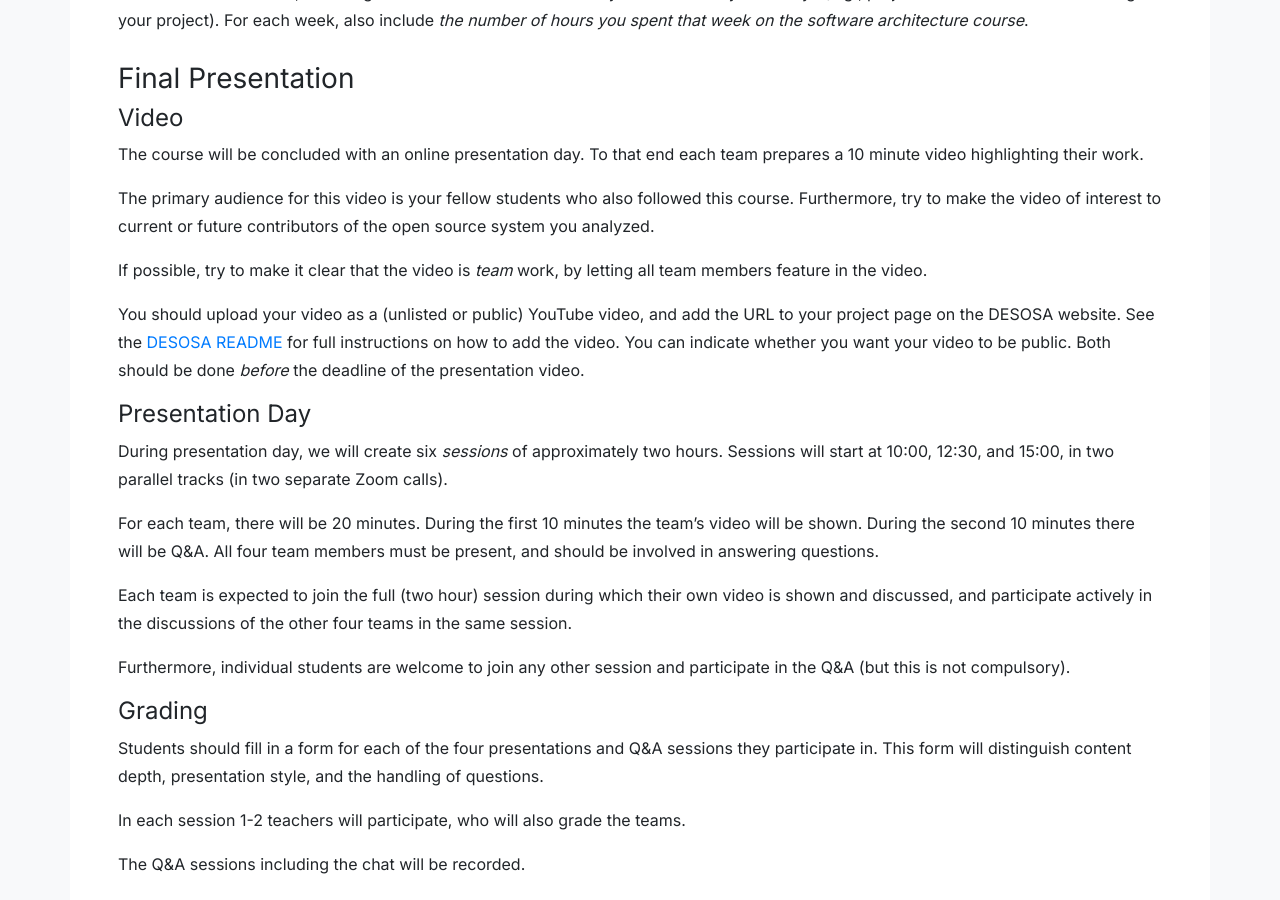
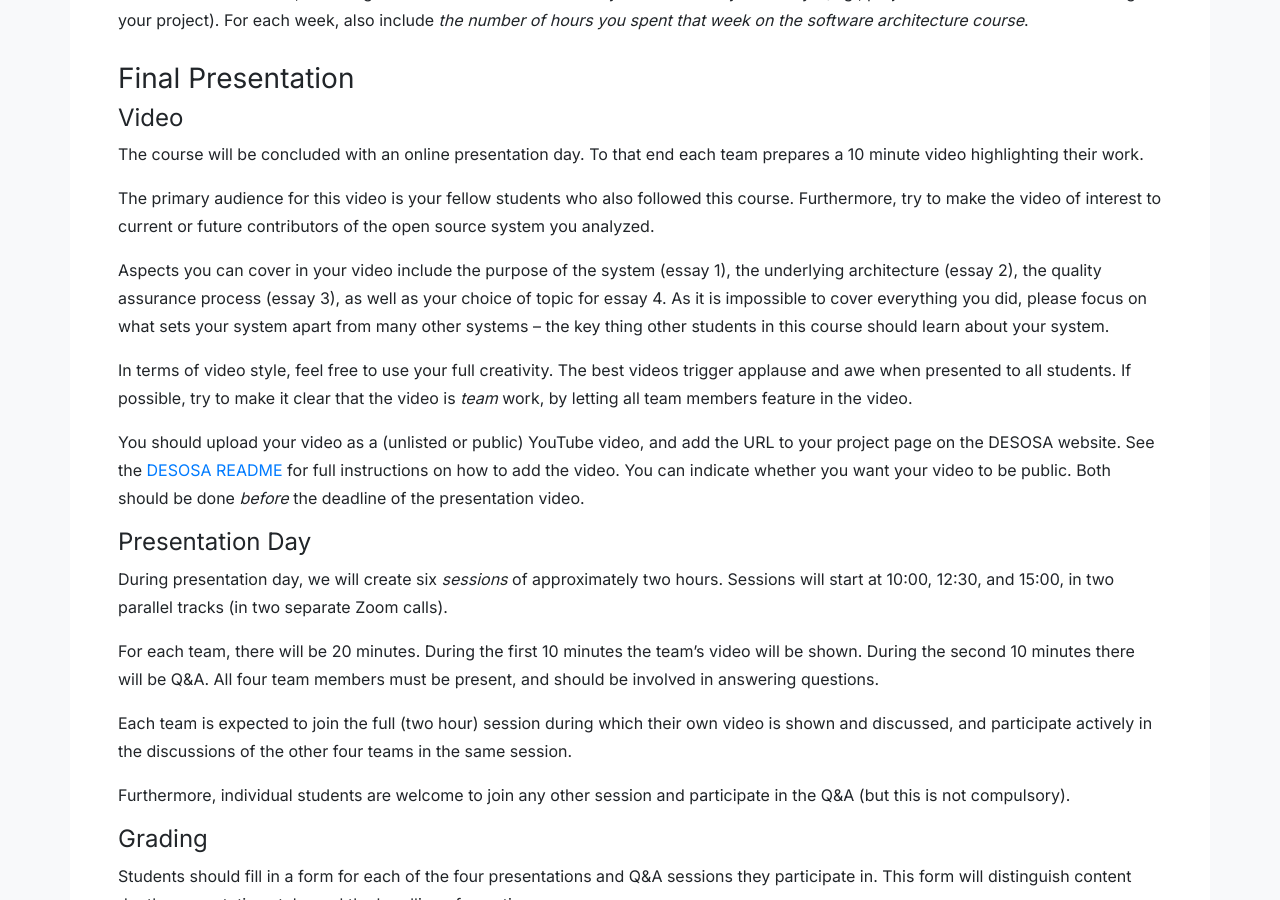
Before and after one commit to SERG-Delft/delftswa, a Jekyll site: the page built from 2021/assignment.md, in a window 1280 px wide and 900 px high, scrolled down 9256 px. Built offline with Jekyll 4.4.1, drawn with Linux system fonts in a browser that asks for light colours.

Commit message:
Update info on videos

```diff
--- a/2021/assignment.md
+++ b/2021/assignment.md
@@ -382,6 +382,11 @@ The course will be concluded with an online presentation day. To that end each t
 The primary audience for this video is your fellow students who also followed this course.
 Furthermore, try to make the video of interest to current or future contributors of the open source system you analyzed.
 
+Aspects you can cover in your video include the purpose of the system (essay 1), the underlying architecture (essay 2), the quality assurance process (essay 3), as well as your choice of topic for essay 4.
+As it is impossible to cover everything you did, please focus on what sets your system apart from many other systems -- the key thing other students in this course should learn about your system.
+
+In terms of video style, feel free to use your full creativity.
+The best videos trigger applause and awe when presented to all students.
 If possible, try to make it clear that the video is _team_ work, by letting all team members feature in the video.
 
 You should upload your video as a (unlisted or public) YouTube video, and add the URL to your project page on the DESOSA website.
```
